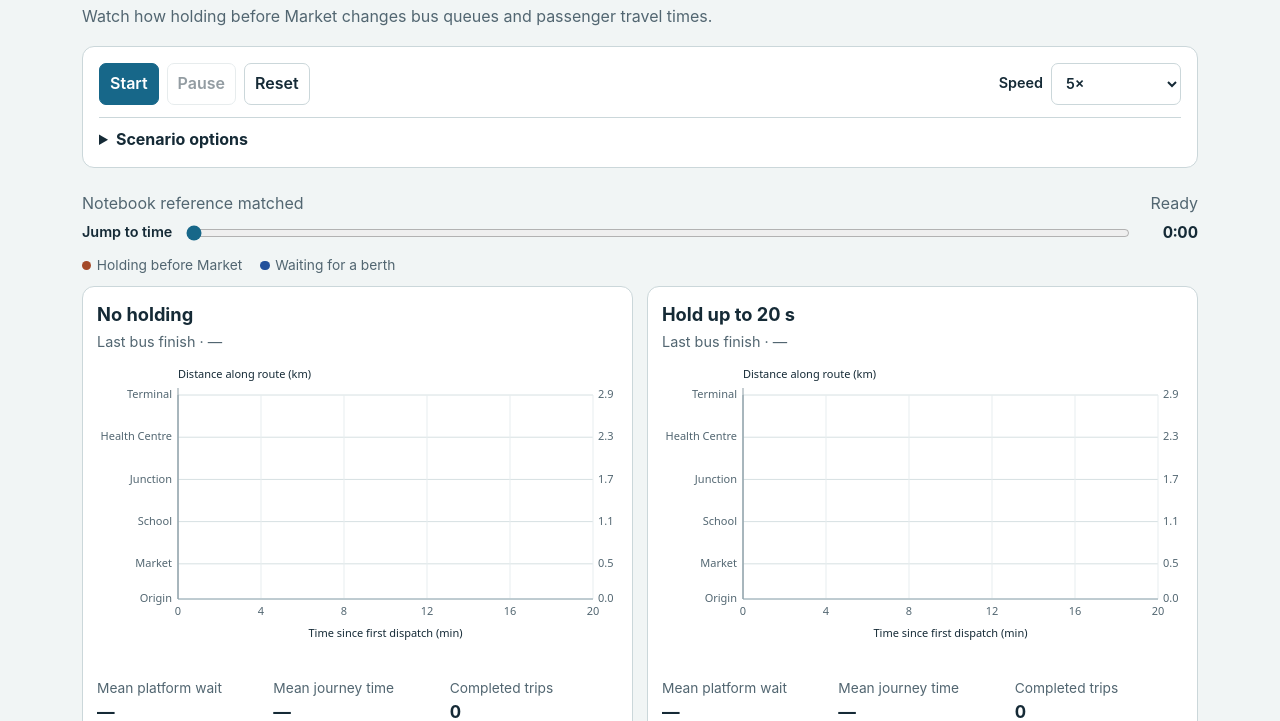
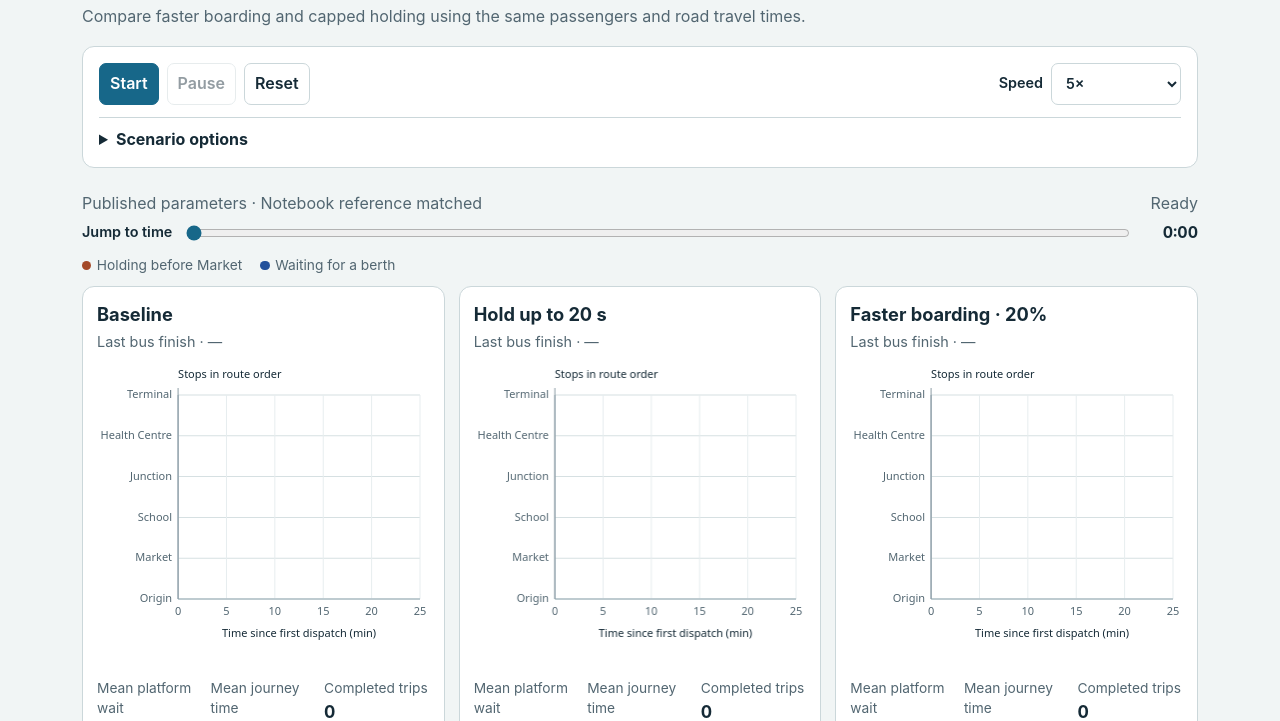
Before and after one commit to amri0faz31/bus-corridor-simulator, a plain HTML site: page docs/index.html in a window 1280 px wide. Shown: the part 79-800 px from the top of the page. Drawn offline with Linux system fonts and the light colour scheme.

Commit message:
feat(demo): add the three-policy replay and preview

```diff
--- a/docs/demo.js
+++ b/docs/demo.js
@@ -11,8 +11,9 @@ let axisMinutes = 0;
 let frame = 0;
 let playing = false;
 let previousFrame = 0;
+let originalDisruption = false;
 
-function makeLane(label, run) {
+function makeLane(label, run, positions) {
   const section = document.createElement("section");
   section.className = "lane";
   section.innerHTML = '<h2></h2><p class="finish" aria-live="polite"></p><canvas class="time-distance" role="img"></canvas>'
@@ -23,7 +24,7 @@ function makeLane(label, run) {
     + '<p class="focus-detail"></p>';
   section.querySelector("h2").textContent = label;
   const chart = section.querySelector("canvas");
-  chart.setAttribute("aria-label", label + ". Bus positions by time and distance, from Origin to Terminal.");
+  chart.setAttribute("aria-label", label + ". Bus positions by time and route position, from Origin to Terminal.");
   const market = run.visits[4][1];
   const upstream = market.arrival - market.approach;
   const berthWait = market.serviceStart - market.arrival;
@@ -31,7 +32,8 @@ function makeLane(label, run) {
     "Bus 5 at Market · " + upstream.toFixed(1) + " s before the stop · " + berthWait.toFixed(1) + " s waiting for a berth";
   $("lanes").append(section);
   return {
-    run, chart, tracks: run.visits.map(busTrack), finish: section.querySelector(".finish"),
+    run, chart, tracks: run.visits.map((visits, index) => busTrack(visits, index, positions)),
+    finish: section.querySelector(".finish"),
     waitStatus: section.querySelector(".wait-status"), metrics: section.querySelectorAll("[data-metric]"),
   };
 }
@@ -50,7 +52,7 @@ function draw() {
     const finishText = elapsed >= run.end ? "Last bus finished at " + formatTime(run.end, true) : "Last bus finish · —";
     if (finish.textContent !== finishText) finish.textContent = finishText;
     const shown = focusOnly ? tracks.filter((_, i) => focalBuses.has(i)) : tracks;
-    const waitText = drawTimeDistance(chart, shown, elapsed, axisMinutes).join(" · ");
+    const waitText = drawTimeDistance(chart, shown, elapsed, axisMinutes, originalDisruption).join(" · ");
     if (waitStatus.textContent !== waitText) waitStatus.textContent = waitText;
     const measured = model.metrics(run, elapsed);
     for (const target of metrics) {
@@ -76,8 +78,11 @@ function resetTime() {
   $("status").textContent = "Ready";
 }
 
-function prepare(useReference) {
-  if (useReference) {
+function prepare(mode) {
+  originalDisruption = mode === "disruption";
+  const replay = mode !== "preview";
+  const reference = globalThis.CORRIDOR_REFERENCE;
+  if (replay) {
     $("demand").value = "reference";
     $("variability").value = "reference";
     $("cap").value = "20";
@@ -86,19 +91,29 @@ function prepare(useReference) {
     if ($("variability").value === "reference") $("variability").value = "0.15";
   }
   try {
-    const cap = useReference ? 20 : Number($("cap").value);
-    const inputs = useReference
-      ? model.referenceInputs()
-      : model.sampledInputs(Number($("demand").value), Number($("variability").value), 42);
-    const runs = [model.simulate(inputs), model.simulate(inputs, cap)];
+    const cap = Number($("cap").value);
+    const inputs = originalDisruption ? model.referenceInputs()
+      : replay ? reference.published.inputs
+        : model.sampledInputs(Number($("demand").value), Number($("variability").value), 42);
+    const runs = { baseline: model.simulate(inputs), holding: model.simulate(inputs, cap) };
+    if (!originalDisruption) runs.faster_boarding = model.simulate(inputs, 0, 0.20);
+    const labels = {
+      baseline: originalDisruption ? "No holding" : "Baseline",
+      holding: cap === 0 ? "Holding off (0 s cap)" : "Hold up to " + cap + " s",
+      faster_boarding: "Faster boarding · 20%",
+    };
     $("lanes").replaceChildren();
-    const heldLabel = cap === 0 ? "Holding off (0 s cap)" : "Hold up to " + cap + " s";
-    lanes = [makeLane("No holding", runs[0]), makeLane(heldLabel, runs[1])];
-    duration = Math.max(...runs.map(run => run.end));
+    $("lanes").classList.toggle("original", originalDisruption);
+    const positions = originalDisruption ? model.distance : model.stops.map((_, index) => index);
+    lanes = Object.entries(runs).map(([policy, run]) => makeLane(labels[policy], run, positions));
+    duration = Math.max(...lanes.map(lane => lane.run.end));
     axisMinutes = 5 * Math.ceil(duration / 300);
     $("seek").max = duration;
     resetTime();
-    $("scenario").textContent = useReference ? referenceStatus(runs) : "Sample run · seed 42";
+    const sample = originalDisruption ? "Original road disruption" : "Published parameters";
+    const expected = originalDisruption ? reference.policies : reference.published.policies;
+    const status = replay ? referenceStatus(runs, expected, reference.tolerance_seconds) : "Sample run · seed 42";
+    $("scenario").textContent = sample + " · " + status;
   } catch (error) {
     pause();
     $("start").disabled = true;
@@ -106,14 +121,13 @@ function prepare(useReference) {
   }
 }
 
-function referenceStatus(runs) {
-  const reference = globalThis.CORRIDOR_REFERENCE;
-  const passing = runs.every((run, index) => {
-    const expected = reference.policies[index === 0 ? "baseline" : "holding"];
+function referenceStatus(runs, expected, tolerance) {
+  const passing = Object.entries(runs).every(([policy, run]) => {
+    const target = expected[policy];
     const measured = model.metrics(run);
-    return measured.completed === expected.completed
+    return measured.completed === target.completed
       && ["platform_wait", "journey_time", "bus5_market_berth_wait"].every(key =>
-        Math.abs(measured[key] - expected[key]) <= reference.tolerance_seconds);
+        Math.abs(measured[key] - target[key]) <= tolerance);
   });
   return passing ? "Notebook reference matched" : "Notebook reference did not match.";
 }
@@ -128,7 +142,7 @@ function tick(now) {
     frame = requestAnimationFrame(tick);
   } else {
     pause();
-    $("status").textContent = "Both runs complete";
+    $("status").textContent = "All runs complete";
   }
 }
 
@@ -150,10 +164,11 @@ $("seek").addEventListener("input", () => {
   pause();
   elapsed = Number($("seek").value);
   draw();
-  $("status").textContent = elapsed >= duration ? "Both runs complete" : "Paused";
+  $("status").textContent = elapsed >= duration ? "All runs complete" : "Paused";
 });
-$("reference").addEventListener("click", () => prepare(true));
-for (const id of controls) $(id).addEventListener("change", () => prepare(false));
-prepare(true);
+$("reference").addEventListener("click", () => prepare("published"));
+$("disruption").addEventListener("click", () => prepare("disruption"));
+for (const id of controls) $(id).addEventListener("change", () => prepare("preview"));
+prepare("published");
 $("vehicle-view").addEventListener("change", draw);
 window.addEventListener("resize", draw);
--- a/docs/index.html
+++ b/docs/index.html
@@ -14,7 +14,7 @@
   <main>
     <header>
       <h1>Bus Corridor Simulator</h1>
-      <p>Watch how holding before Market changes bus queues and passenger travel times.</p>
+      <p>Compare faster boarding and capped holding using the same passengers and road travel times.</p>
     </header>
 
     <section class="controls" aria-label="Playback and scenario controls">
@@ -42,7 +42,8 @@
             <select id="vehicle-view"><option value="focus" selected>Buses 3–5</option><option value="all">All ten buses</option></select>
           </label>
         </div>
-        <button id="reference" type="button">Load notebook reference</button>
+        <button id="reference" type="button">Published-parameter replay</button>
+        <button id="disruption" type="button">Original road disruption</button>
       </details>
     </section>
 
@@ -60,8 +61,9 @@
 
     <details>
       <summary>About these runs</summary>
-      <p>Both policies use the same bus schedule, passengers and road travel times. At 1×, one real second advances the clock by one simulated second. In the notebook example, Bus 3 starts at 2:40.</p>
-      <p>Holding aims for an 80-second release gap before Market. Both kinds of wait appear at Market’s distance because the model treats the approach and berth as one location on the route.</p>
+      <p>All panels share the same bus schedule, passengers and road travel times. At 1×, one real second advances the clock by one simulated second.</p>
+      <p>The published-parameter scenario uses five link means from Herath et al. The plot shows stop order. Faster boarding assumes 20% less time per boarding passenger at every stop. Holding aims for an 80-second release gap before Market.</p>
+      <p>The original road disruption is a separate two-policy replay. Changing the demand, variability or hold cap opens a single published-parameter preview. The notebook runs the repeated experiment.</p>
     </details>
   </main>
 </body>
--- a/docs/simulation.js
+++ b/docs/simulation.js
@@ -3,6 +3,7 @@
   const stops = ["Origin", "Market", "School", "Junction", "Health Centre", "Terminal"];
   const distance = [0, 0.5, 1.1, 1.7, 2.3, 2.9];
   const meanTimes = [60, 70, 75, 70, 80];
+  const publishedMeanTimes = [104, 98, 85, 71, 69]; // Seconds, Herath et al., Table 4, Road 1.
   const intervals = [13, 8, 10, 11, 12];
   const dispatches = Array.from({ length: 10 }, (_, bus) => bus * 80);
   const [fixedDwell, boardingSeconds, alightingSeconds] = [5.264, 2.136, 1.503];
@@ -50,7 +51,7 @@
     });
     trips.sort((a, b) => a[0] - b[0]);
     const logVariance = Math.log1p(cv * cv);
-    const runningTimes = dispatches.map(() => meanTimes.map(mean => {
+    const runningTimes = dispatches.map(() => publishedMeanTimes.map(mean => {
       if (cv === 0) return mean;
       const normal = Math.sqrt(-2 * Math.log(travel())) * Math.cos(2 * Math.PI * travel());
       return Math.exp(Math.log(mean) - logVariance / 2 + Math.sqrt(logVariance) * normal);
@@ -58,7 +59,11 @@
     return { dispatches, trips, runningTimes, disruption: null };
   }
 
-  function simulate(input, holdCap = 0) {
+  function simulate(input, holdCap = 0, boardingImprovement = 0) {
+    if (!(Number.isFinite(boardingImprovement) && boardingImprovement >= 0 && boardingImprovement <= 1)) {
+      throw new Error("Boarding improvement must be between zero and one.");
+    }
+    const boardingCoefficient = Number((boardingSeconds * (1 - boardingImprovement)).toFixed(4));
     const calendar = [];
     const busQueues = stops.map(() => []);
     const passengerQueues = stops.map(() => []);
@@ -143,7 +148,7 @@
         }
         onboard[id] = remaining;
         visits[id][stop].serviceStart = time;
-        const dwell = fixedDwell + boardingSeconds * boarding.length + alightingSeconds * alighted;
+        const dwell = fixedDwell + boardingCoefficient * boarding.length + alightingSeconds * alighted;
         schedule(time + dwell, "release", id, stop);
       } else if (type === "release") {
         berth[stop] = null;
--- a/docs/style.css
+++ b/docs/style.css
@@ -32,7 +32,8 @@ button:disabled { opacity: .46; cursor: default; }
 .legend span::before { content: ""; display: inline-block; width: .68em; height: .68em; border-radius: 50%; background: var(--key); margin-right: .4em; }
 .legend-holding { --key: var(--copper); }
 .legend-waiting { --key: var(--berth); }
-#lanes { display: grid; grid-template-columns: repeat(2, minmax(0, 1fr)); gap: 14px; }
+#lanes { display: grid; grid-template-columns: repeat(3, minmax(0, 1fr)); gap: 14px; }
+#lanes.original { grid-template-columns: repeat(2, minmax(0, 1fr)); }
 .lane { min-width: 0; padding: 14px; background: white; border: 1px solid var(--line); border-radius: 12px; }
 .lane h2 { font-size: 1.14rem; margin: 0 0 4px; }
 .finish { margin: 0; font-size: .9rem; color: var(--slate); }
@@ -45,7 +46,7 @@ button:disabled { opacity: .46; cursor: default; }
 details { border-top: 1px solid var(--line); padding-top: 14px; }
 summary { color: var(--ink); font-weight: 650; cursor: pointer; }
 @media (max-width: 760px) {
-  #lanes { grid-template-columns: minmax(0, 1fr); }
+  #lanes, #lanes.original { grid-template-columns: minmax(0, 1fr); }
 }
 @media (max-width: 550px) {
   main { padding-top: 14px; }
--- a/docs/time-distance.js
+++ b/docs/time-distance.js
@@ -3,15 +3,15 @@
 const busColors = ["#126681", "#76529b", "#3a7760"];
 const waitColors = { holding: "#a44928", waiting: "#23519b" };
 
-function busTrack(visits, index) {
+function busTrack(visits, index, positions) {
   const segments = [];
   function add(from, to, fromKm, toKm, stop, state) {
     if (to > from) segments.push({ from, to, fromKm, toKm, stop, state });
   }
   visits.forEach((visit, stop) => {
-    const km = BusCorridor.distance[stop];
+    const km = positions[stop];
     if (stop > 0) {
-      add(visits[stop - 1].departure, visit.approach, BusCorridor.distance[stop - 1], km, stop, "moving");
+      add(visits[stop - 1].departure, visit.approach, positions[stop - 1], km, stop, "moving");
     }
     add(visit.approach, visit.arrival, km, km, stop, "holding");
     add(visit.arrival, visit.serviceStart, km, km, stop, "waiting");
@@ -20,7 +20,7 @@ function busTrack(visits, index) {
   return { number: index + 1, color: busColors[index % busColors.length], segments };
 }
 
-function drawTimeDistance(canvas, buses, time, axisMinutes) {
+function drawTimeDistance(canvas, buses, time, axisMinutes, distances) {
   const { width, height } = canvas.getBoundingClientRect();
   if (!width || !height) return [];
   const scale = window.devicePixelRatio || 1;
@@ -34,10 +34,10 @@ function drawTimeDistance(canvas, buses, time, axisMinutes) {
   ctx.setTransform(pixelWidth / width, 0, 0, pixelHeight / height, 0, 0);
   ctx.clearRect(0, 0, width, height);
 
-  const left = 81, right = width - 25, top = 32, bottom = height - 44;
-  const maxKm = BusCorridor.distance.at(-1);
+  const left = 81, right = width - (distances ? 25 : 10), top = 32, bottom = height - 44;
+  const maxPosition = distances ? BusCorridor.distance.at(-1) : BusCorridor.stops.length - 1;
   const x = seconds => left + (right - left) * seconds / (60 * axisMinutes);
-  const y = km => bottom - (bottom - top) * km / maxKm;
+  const y = km => bottom - (bottom - top) * km / maxPosition;
   function line(x1, y1, x2, y2, color, weight = 1) {
     ctx.strokeStyle = color;
     ctx.lineWidth = weight;
@@ -50,13 +50,15 @@ function drawTimeDistance(canvas, buses, time, axisMinutes) {
   ctx.font = "11px system-ui, sans-serif";
   ctx.textBaseline = "middle";
   BusCorridor.stops.forEach((name, index) => {
-    const km = BusCorridor.distance[index];
+    const km = distances ? BusCorridor.distance[index] : index;
     line(left, y(km), right, y(km), "#d6e0e2");
     ctx.fillStyle = "#526671";
     ctx.textAlign = "right";
     ctx.fillText(name, left - 6, y(km));
-    ctx.textAlign = "left";
-    ctx.fillText(km.toFixed(1), right + 5, y(km));
+    if (distances) {
+      ctx.textAlign = "left";
+      ctx.fillText(km.toFixed(1), right + 5, y(km));
+    }
   });
   for (let minute = 0; minute <= axisMinutes; minute += axisMinutes / 5) {
     const tick = x(minute * 60);
@@ -69,7 +71,7 @@ function drawTimeDistance(canvas, buses, time, axisMinutes) {
   line(left, bottom, right, bottom, "#93a8b2");
   ctx.fillStyle = "#152a36";
   ctx.textAlign = "left";
-  ctx.fillText("Distance along route (km)", left, 12);
+  ctx.fillText(distances ? "Distance along route (km)" : "Stops in route order", left, 12);
   ctx.textAlign = "center";
   ctx.fillText("Time since first dispatch (min)", (left + right) / 2, height - 9);
   line(x(time), top - 7, x(time), bottom, "#8d9da5");
```
Also changed, not shown: 1 other file.
